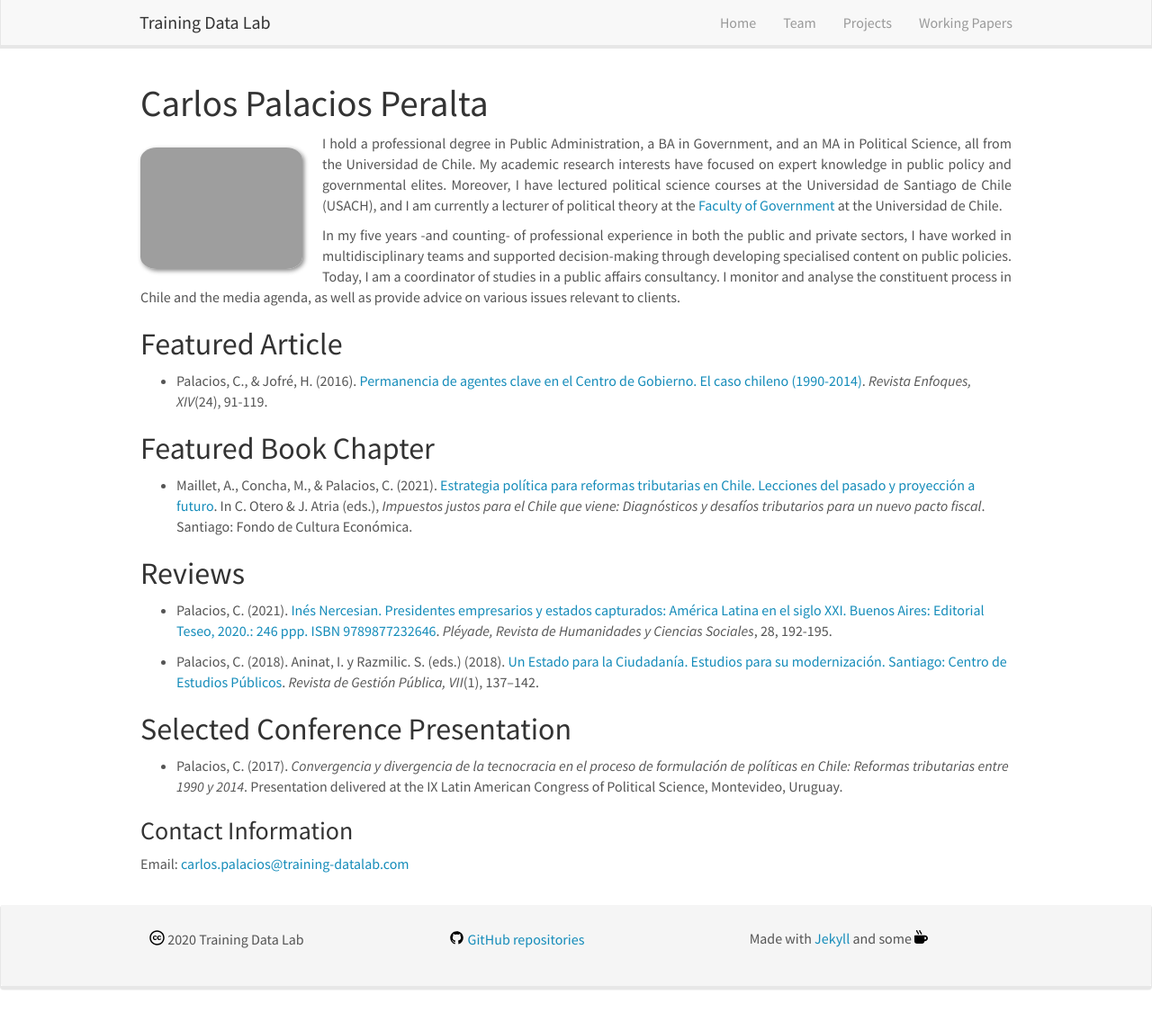
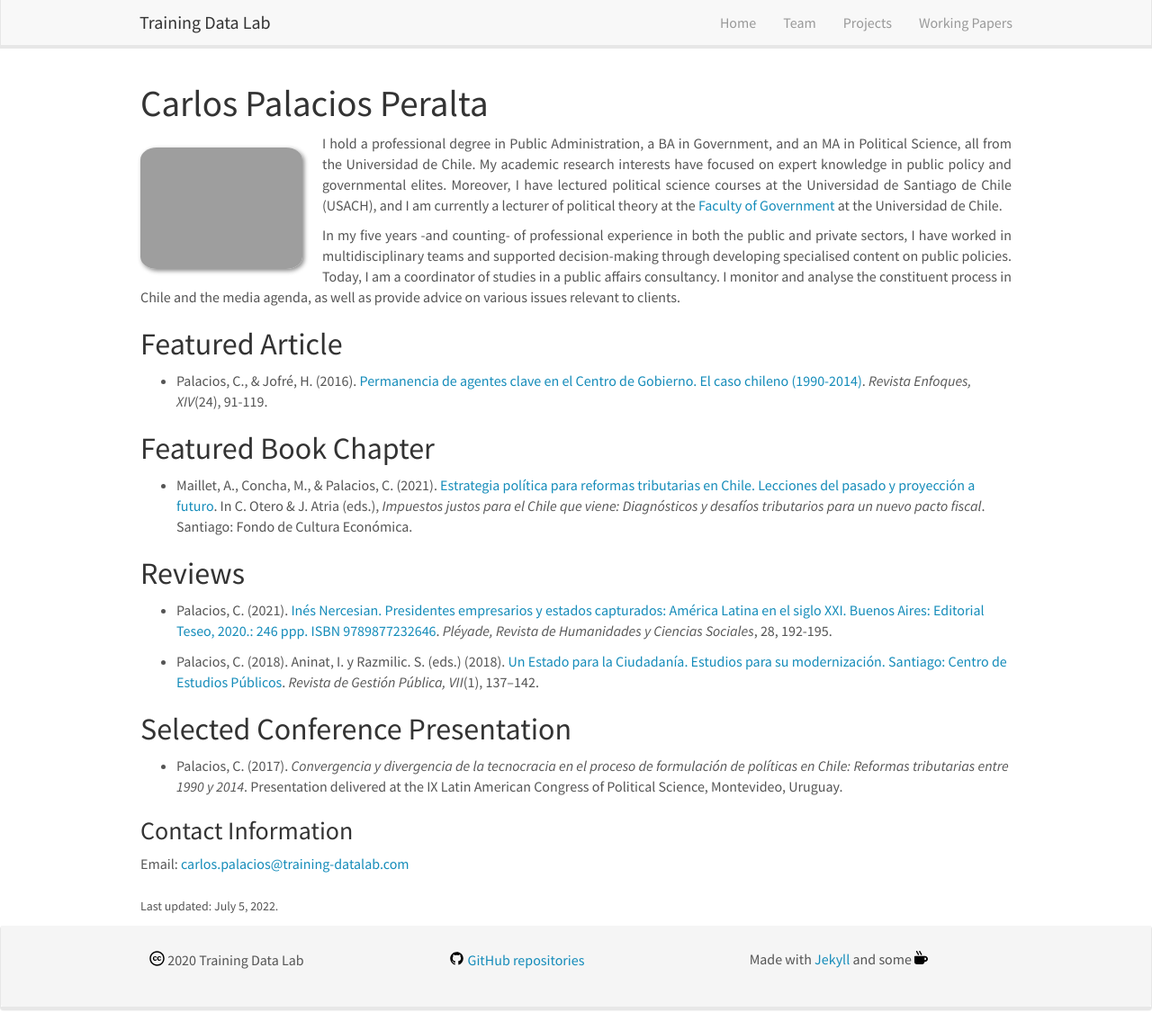
Before and after one commit to training-datalab/old-training-datalab.com, a Jekyll site: the page built from _pages/cpalacios.md, in a window 1280 px wide and 1145 px high. Shown: the whole window at 90% size. Built offline with Jekyll 4.4.1, drawn with Linux system fonts in a browser that asks for light colours; nearby versions of some CDN libraries.

Commit message:
Update cpalacios.md

```diff
--- a/_pages/cpalacios.md
+++ b/_pages/cpalacios.md
@@ -40,3 +40,4 @@ Email: <a href="mailto:carlos.palacios@training-datalab.com">carlos.palacios@tra
 <!-- Personal website: <a href="" target="_blank"></a><br /> -->
 <!-- Institutional website: <a href="" target="_blank"></a><br /> -->
 <br />
+<small>Last updated: July 5, 2022.</small>
```
